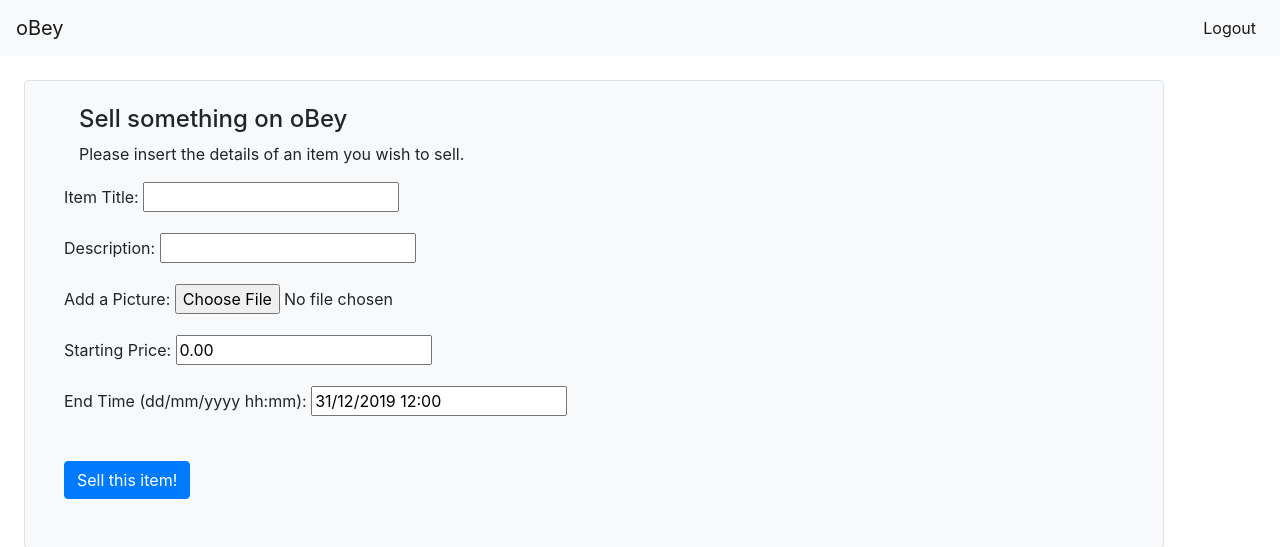
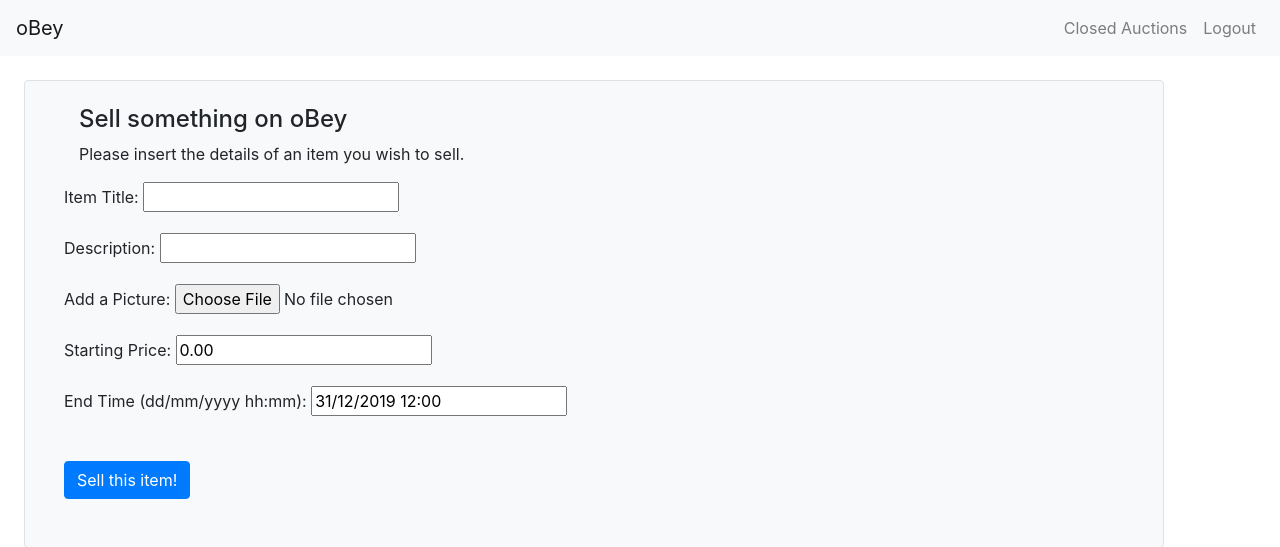
Before and after one commit to lorenzosani/auction-app, a Django app: page /sell in a window 1280 px wide. Shown: the top 547 px of the page. Run offline with Django 3.2, Linux system fonts and the light colour scheme; a user stored in the database is signed in; tables that the repository leaves empty hold one stand-in row (values such as "Sample post"); some libraries are stand-ins or nearby versions.

Commit message:
Implement Closed Auctions page

```diff
--- a/auctionapp/urls.py
+++ b/auctionapp/urls.py
@@ -21,6 +21,7 @@ urlpatterns = [
     path('sell', views.addNewItem, name='add item'),
     path('item/<item_id>', views.itemDetail, name="item detail"),
     path('item/<item_id>/bid', views.makeBid, name="make bid"),
+    path('closed', views.closedItems, name='closed items'),
     path('', views.itemsList, name="items list"),
     path('api/', include(router.urls)),
 ]
--- a/auctionapp/views.py
+++ b/auctionapp/views.py
@@ -13,6 +13,7 @@ from django.utils import timezone
 from rest_framework import viewsets
 from rest_framework.decorators import action
 from rest_framework.response import Response
+from django.template.defaulttags import register
 
 from auctionapp.models import Member, Item, Bid
 from auctionapp.forms import NewItemForm
@@ -57,6 +58,22 @@ def itemsList(request):
             item.image = str(item.image).split("/",2)[2]
     template = loader.get_template('items_list/index.html')
     context = { "items": items }
+    return HttpResponse(template.render(context, request))
+
+@login_required
+def closedItems(request):
+    closed_items = Item.objects.filter(end_time__lt=timezone.now())
+    bidsByItem = {}
+    for item in closed_items:
+        # Fix image path
+        if item.image:
+            item.image = str(item.image).split("/",2)[2]
+        # Build the dictionary
+        if str(item.id) not in bidsByItem:
+            bidsByItem[str(item.id)] = {}
+        bidsByItem[str(item.id)] = list(item.bid_set.all())
+    template = loader.get_template('closed_items/index.html')
+    context = { "items": closed_items, "bidsByItem": bidsByItem }
     return HttpResponse(template.render(context, request))
 
 # ---- Requests ----
@@ -182,3 +199,8 @@ class ActiveAuctionsViewSet(viewsets.ModelViewSet):
             return self.get_paginated_response(serializer.data)
         serializer = self.get_serializer(filtered_items, many=True)
         return Response(serializer.data)
+
+# ---- Template filters ----
+@register.filter
+def get_item(dictionary, key):
+    return dictionary.get(str(key))
--- a/templates/base.html
+++ b/templates/base.html
@@ -33,7 +33,7 @@
     <title>AuctionApp - Group 5</title>
   </head>
   <body>
-    <!-- TODO FIXME kebab menu - Doesn't toggle a pop up with navbar items -->
+    <!-- TODO FIXME kebab menu - Always displays the options -->
     <nav class="navbar navbar-expand-lg navbar-light bg-light">
       <a class="navbar-brand" href="/">oBey</a>
       <button
@@ -54,18 +54,23 @@
       >
         <ul class="navbar-nav">
           {% if user.is_authenticated %}
-          <li class="nav-item active">
+          <li class="nav-item ">
+            <a class="nav-link" href="{% url 'closed items' %}"
+              >Closed Auctions<span class="sr-only"></span
+            ></a>
+          </li>
+          <li class="nav-item ">
             <a class="nav-link" href="{% url 'logout request' %}"
               >Logout<span class="sr-only"></span
             ></a>
           </li>
           {% else %}
-          <li class="nav-item active">
+          <li class="nav-item ">
             <a class="nav-link" href="{% url 'sign up page' %}"
               >Sign up <span class="sr-only">(current)</span></a
             >
           </li>
-          <li class="nav-item active">
+          <li class="nav-item ">
             <a class="nav-link" href="{% url 'login page' %}"
               >Login<span class="sr-only"></span
             ></a>
```
Also changed, not shown: auctionapp/templates/closed_items/index.html (added, +50 -0 lines).
